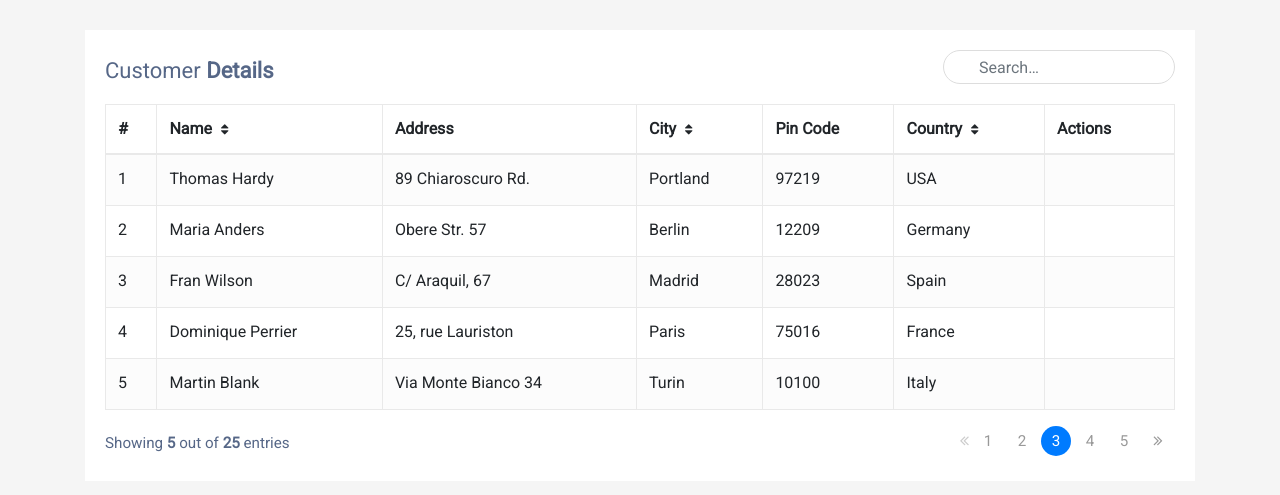
After one commit to sanin-mohd/user-management-system-python-django, a Django app: template templates/panel.html in a window 1280 px wide. The commit adds this page. Shown: the top 495 px of the page. Run offline with Django 3.2, Linux system fonts and the light colour scheme; the template is opened without the code that fills it, so the values that code supplies are empty; some libraries are stand-ins or nearby versions.

Commit message:
screenshots added

```diff
--- a/login/views.py
+++ b/login/views.py
@@ -65,12 +65,13 @@ def login_page(request):
     return render(request,'login.html')
 @login_required(login_url='login')
 def home(request):
-    if request.user.is_authenticated:
+    if request.user.is_authenticated and profile.objects.get(name=request.user).status:
         username=request.user
         print(username)
         userdata=profile.objects.get(name=username)
         return render(request,'home.html',{'userdata':userdata})
     else:
+        auth.logout(request)
         return redirect('login')
 
 
--- /dev/null
+++ b/templates/panel.html
@@ -0,0 +1,253 @@
+<!DOCTYPE html>
+<html lang="en">
+<head>
+<meta charset="utf-8">
+<meta name="viewport" content="width=device-width, initial-scale=1, shrink-to-fit=no">
+<title>Bootstrap Simple Data Table</title>
+<link rel="stylesheet" href="https://fonts.googleapis.com/css?family=Roboto">
+<link rel="stylesheet" href="https://stackpath.bootstrapcdn.com/bootstrap/4.5.0/css/bootstrap.min.css">
+<link rel="stylesheet" href="https://fonts.googleapis.com/icon?family=Material+Icons">
+<link rel="stylesheet" href="https://maxcdn.bootstrapcdn.com/font-awesome/4.7.0/css/font-awesome.min.css">
+<script src="https://code.jquery.com/jquery-3.5.1.min.js"></script>
+<script src="https://cdn.jsdelivr.net/npm/popper.js@1.16.0/dist/umd/popper.min.js"></script>
+<script src="https://stackpath.bootstrapcdn.com/bootstrap/4.5.0/js/bootstrap.min.js"></script>
+<style>
+body {
+    color: #566787;
+    background: #f5f5f5;
+    font-family: 'Roboto', sans-serif;
+}
+.table-responsive {
+    margin: 30px 0;
+}
+.table-wrapper {
+    min-width: 1000px;
+    background: #fff;
+    padding: 20px;
+    box-shadow: 0 1px 1px rgba(0,0,0,.05);
+}
+.table-title {
+    padding-bottom: 10px;
+    margin: 0 0 10px;
+    min-width: 100%;
+}
+.table-title h2 {
+    margin: 8px 0 0;
+    font-size: 22px;
+}
+.search-box {
+    position: relative;
+    float: right;
+}
+.search-box input {
+    height: 34px;
+    border-radius: 20px;
+    padding-left: 35px;
+    border-color: #ddd;
+    box-shadow: none;
+}
+.search-box input:focus {
+    border-color: #3FBAE4;
+}
+.search-box i {
+    color: #a0a5b1;
+    position: absolute;
+    font-size: 19px;
+    top: 8px;
+    left: 10px;
+}
+table.table tr th, table.table tr td {
+    border-color: #e9e9e9;
+}
+table.table-striped tbody tr:nth-of-type(odd) {
+    background-color: #fcfcfc;
+}
+table.table-striped.table-hover tbody tr:hover {
+    background: #f5f5f5;
+}
+table.table th i {
+    font-size: 13px;
+    margin: 0 5px;
+    cursor: pointer;
+}
+table.table td:last-child {
+    width: 130px;
+}
+table.table td a {
+    color: #a0a5b1;
+    display: inline-block;
+    margin: 0 5px;
+}
+table.table td a.view {
+    color: #03A9F4;
+}
+table.table td a.edit {
+    color: #FFC107;
+}
+table.table td a.delete {
+    color: #E34724;
+}
+table.table td i {
+    font-size: 19px;
+}
+.pagination {
+    float: right;
+    margin: 0 0 5px;
+}
+.pagination li a {
+    border: none;
+    font-size: 95%;
+    width: 30px;
+    height: 30px;
+    color: #999;
+    margin: 0 2px;
+    line-height: 30px;
+    border-radius: 30px !important;
+    text-align: center;
+    padding: 0;
+}
+.pagination li a:hover {
+    color: #666;
+}
+.pagination li.active a {
+    background: #03A9F4;
+}
+.pagination li.active a:hover {
+    background: #0397d6;
+}
+.pagination li.disabled i {
+    color: #ccc;
+}
+.pagination li i {
+    font-size: 16px;
+    padding-top: 6px
+}
+.hint-text {
+    float: left;
+    margin-top: 6px;
+    font-size: 95%;
+}
+</style>
+<script>
+$(document).ready(function(){
+	$('[data-toggle="tooltip"]').tooltip();
+});
+</script>
+</head>
+<body>
+<div class="container-xl">
+    <div class="table-responsive">
+        <div class="table-wrapper">
+            <div class="table-title">
+                <div class="row">
+                    <div class="col-sm-8"><h2>Customer <b>Details</b></h2></div>
+                    <div class="col-sm-4">
+                        <div class="search-box">
+                            <i class="material-icons">&#xE8B6;</i>
+                            <input type="text" class="form-control" placeholder="Search&hellip;">
+                        </div>
+                    </div>
+                </div>
+            </div>
+            <table id="example" class="table table-striped table-hover table-bordered">
+                <thead>
+                    <tr>
+                        <th>#</th>
+                        <th>Name <i class="fa fa-sort"></i></th>
+                        <th>Address</th>
+                        <th>City <i class="fa fa-sort"></i></th>
+                        <th>Pin Code</th>
+                        <th>Country <i class="fa fa-sort"></i></th>
+                        <th>Actions</th>
+                    </tr>
+                </thead>
+                <tbody>
+                    <tr>
+                        <td>1</td>
+                        <td>Thomas Hardy</td>
+                        <td>89 Chiaroscuro Rd.</td>
+                        <td>Portland</td>
+                        <td>97219</td>
+                        <td>USA</td>
+                        <td>
+                            <a href="#" class="view" title="View" data-toggle="tooltip"><i class="material-icons">&#xE417;</i></a>
+                            <a href="#" class="edit" title="Edit" data-toggle="tooltip"><i class="material-icons">&#xE254;</i></a>
+                            <a href="#" class="delete" title="Delete" data-toggle="tooltip"><i class="material-icons">&#xE872;</i></a>
+                        </td>
+                    </tr>
+                    <tr>
+                        <td>2</td>
+                        <td>Maria Anders</td>
+                        <td>Obere Str. 57</td>
+                        <td>Berlin</td>
+                        <td>12209</td>
+                        <td>Germany</td>
+                        <td>
+                            <a href="#" class="view" title="View" data-toggle="tooltip"><i class="material-icons">&#xE417;</i></a>
+                            <a href="#" class="edit" title="Edit" data-toggle="tooltip"><i class="material-icons">&#xE254;</i></a>
+                            <a href="#" class="delete" title="Delete" data-toggle="tooltip"><i class="material-icons">&#xE872;</i></a>
+                        </td>
+                    </tr>
+                    <tr>
+                        <td>3</td>
+                        <td>Fran Wilson</td>
+                        <td>C/ Araquil, 67</td>
+                        <td>Madrid</td>
+                        <td>28023</td>
+                        <td>Spain</td>
+                        <td>
+                            <a href="#" class="view" title="View" data-toggle="tooltip"><i class="material-icons">&#xE417;</i></a>
+                            <a href="#" class="edit" title="Edit" data-toggle="tooltip"><i class="material-icons">&#xE254;</i></a>
+                            <a href="#" class="delete" title="Delete" data-toggle="tooltip"><i class="material-icons">&#xE872;</i></a>
+                        </td>
+                    </tr>
+                    <tr>
+                        <td>4</td>
+                        <td>Dominique Perrier</td>
+                        <td>25, rue Lauriston</td>
+                        <td>Paris</td>
+                        <td>75016</td>
+                        <td>France</td>
+                        <td>
+                            <a href="#" class="view" title="View" data-toggle="tooltip"><i class="material-icons">&#xE417;</i></a>
+                            <a href="#" class="edit" title="Edit" data-toggle="tooltip"><i class="material-icons">&#xE254;</i></a>
+                            <a href="#" class="delete" title="Delete" data-toggle="tooltip"><i class="material-icons">&#xE872;</i></a>
+                        </td>
+                    </tr>
+                    <tr>
+                        <td>5</td>
+                        <td>Martin Blank</td>
+                        <td>Via Monte Bianco 34</td>
+                        <td>Turin</td>
+                        <td>10100</td>
+                        <td>Italy</td>
+                        <td>
+                            <a href="#" class="view" title="View" data-toggle="tooltip"><i class="material-icons">&#xE417;</i></a>
+                            <a href="#" class="edit" title="Edit" data-toggle="tooltip"><i class="material-icons">&#xE254;</i></a>
+                            <a href="#" class="delete" title="Delete" data-toggle="tooltip"><i class="material-icons">&#xE872;</i></a>
+                        </td>
+                    </tr>
+                </tbody>
+            </table>
+            <div class="clearfix">
+                <div class="hint-text">Showing <b>5</b> out of <b>25</b> entries</div>
+                <ul class="pagination">
+                    <li class="page-item disabled"><a href="#"><i class="fa fa-angle-double-left"></i></a></li>
+                    <li class="page-item"><a href="#" class="page-link">1</a></li>
+                    <li class="page-item"><a href="#" class="page-link">2</a></li>
+                    <li class="page-item active"><a href="#" class="page-link">3</a></li>
+                    <li class="page-item"><a href="#" class="page-link">4</a></li>
+                    <li class="page-item"><a href="#" class="page-link">5</a></li>
+                    <li class="page-item"><a href="#" class="page-link"><i class="fa fa-angle-double-right"></i></a></li>
+                </ul>
+            </div>
+        </div>
+    </div>
+</div>
+<script>
+    $(document).ready(function() {
+        $('#example').DataTable();
+        } );
+</script>
+</body>
+</html>
```
Also changed, not shown: templates/adminpanel.html (+14 -1 lines), db.sqlite3, 5 other files.
